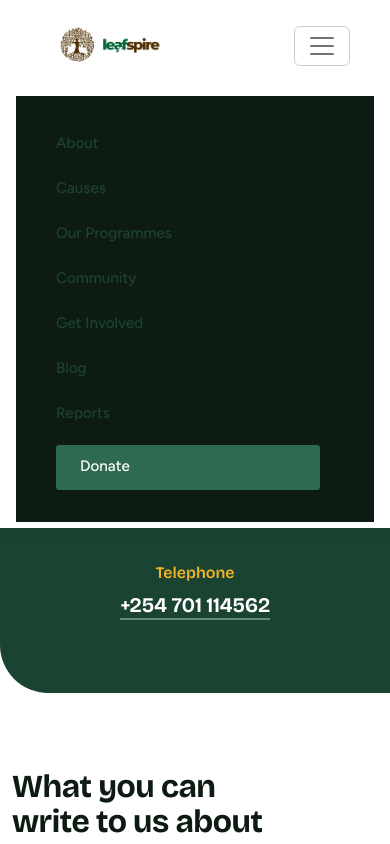
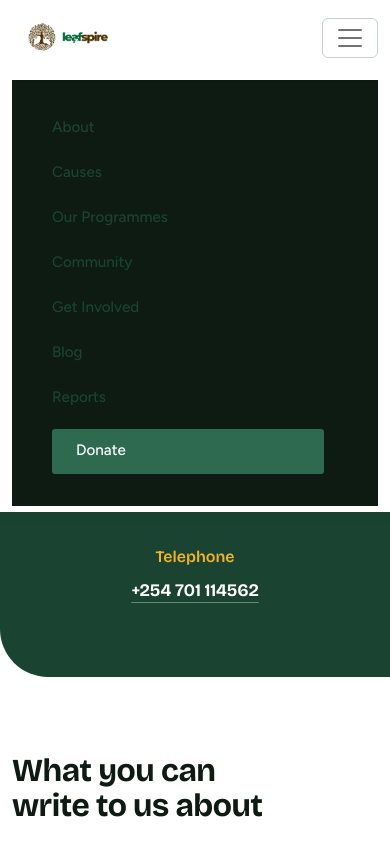
Before and after one commit to leafspire/Leafspire.github.io, a plain HTML site: page contact.html in a window 390 px wide. Both pictures are taken after a click on the button "Toggle navigation". Shown: the top 844 px of the page. Drawn offline with nearby package versions, Linux system fonts and the light colour scheme.

Commit message:
Update contact.html

```diff
--- a/contact.html
+++ b/contact.html
@@ -224,7 +224,7 @@
         .reach a {
             display: inline-block;
             font-family: var(--font-display); font-weight: 650; letter-spacing: -0.01em;
-            font-size: clamp(1.3rem, 2.6vw, 2rem); line-height: 1.2;
+            font-size: clamp(1.1rem, 2.2vw, 1rem); line-height: 1.2;
             color: #fff; text-decoration: underline; text-decoration-color: rgba(183,228,199,0.45); text-underline-offset: 6px;
             overflow-wrap: anywhere; transition: var(--transition);
         }
@@ -336,7 +336,7 @@
             .nav-link.nav-donate { display: inline-block; margin: 0.5rem 0 0.5rem 1rem; }
             .navbar-logo-img { max-height: 80px; max-width: 320px; }
             .sec { padding: 4.75rem 0; }
-            .contact-hero { padding: 9.5rem 0 4.5rem; }
+            .contact-hero { padding: calc(var(--header-h) + 3.5rem) 0 4.5rem; }
             .contact-hero .intro-text { margin-bottom: 2.75rem; }
         }
         @media (max-width: 767.98px) {
@@ -348,6 +348,52 @@
             .form-panel { padding: 2rem 1.35rem 2.25rem; }
             .contact-descriptor::before, .contact-descriptor::after { width: 1.2rem; }
             .form-submit { width: 100%; }
+        }
+
+        /* ===== RESPONSIVE HEADER + FOOTER FIXES (shared block, identical on community, contact and donate) =====
+           --header-h is the (upper-bound) height of the fixed header at each breakpoint. Heroes use it below 992px
+           so the heading can never start underneath the header, and scroll-padding-top keeps #anchor targets clear of it. */
+        :root { --header-h: 9.25rem; }
+        @media (max-width: 1399.98px) { :root { --header-h: 8.25rem; } }
+        @media (max-width: 991.98px)  { :root { --header-h: 6rem; } }
+        @media (max-width: 575.98px)  { :root { --header-h: 5rem; } }
+        html { scroll-padding-top: calc(var(--header-h) + 0.5rem); }
+
+        @media (max-width: 1199.98px) {
+            /* Brand may shrink so the logo and hamburger always share one row (previously a wide logo pushed the toggler onto a second line) */
+            .navbar-brand { min-width: 0; max-width: calc(100% - 7.5rem); }
+            .navbar-logo-img { min-width: 0; max-width: min(100%, 320px); }
+            .navbar-collapse { max-height: calc(100vh - var(--header-h)); max-height: calc(100dvh - var(--header-h)); overflow-y: auto; }
+        }
+        @media (max-width: 991.98px) {
+            /* community.html was missing these tablet/phone header rules that contact and donate already had */
+            .navbar { padding: 0.4rem 1rem; }
+            .nav-link { padding: 0.6rem 1rem !important; }
+            .nav-link.nav-donate { display: inline-block; margin: 0.5rem 0 0.5rem 1rem; }
+            .navbar-logo-img { max-height: 80px; }
+        }
+        @media (max-width: 575.98px) {
+            .navbar { padding: 0.4rem 0.75rem; }
+            .navbar .navbar-brand { margin-left: 0 !important; margin-right: 0.5rem; max-width: calc(100% - 4rem); }
+            .navbar .navbar-toggler { margin-right: 0 !important; }
+            .navbar-logo-img { max-height: 64px; }
+            .row { --bs-gutter-x: 1.5rem; }
+        }
+        @media (max-width: 991.98px) {
+            .subscribe-field .form-control { font-size: 1rem; } /* 16px stops iOS zooming the page on focus */
+        }
+        @media (max-width: 767.98px) {
+            .footer-social a { width: 44px; height: 44px; }
+            .footer-links li { margin-bottom: 0; }
+            .footer-links a { display: inline-block; padding: 0.55rem 0; }
+        }
+
+        /* ===== CONTACT: remaining mobile corrections ===== */
+        @media (max-width: 767.98px) {
+            .explore-list a { display: inline-block; padding: 0.25rem 0; }
+        }
+        @media (max-width: 575.98px) {
+            .contact-hero h1 { overflow-wrap: break-word; }
         }
     </style>
 </head>
```
